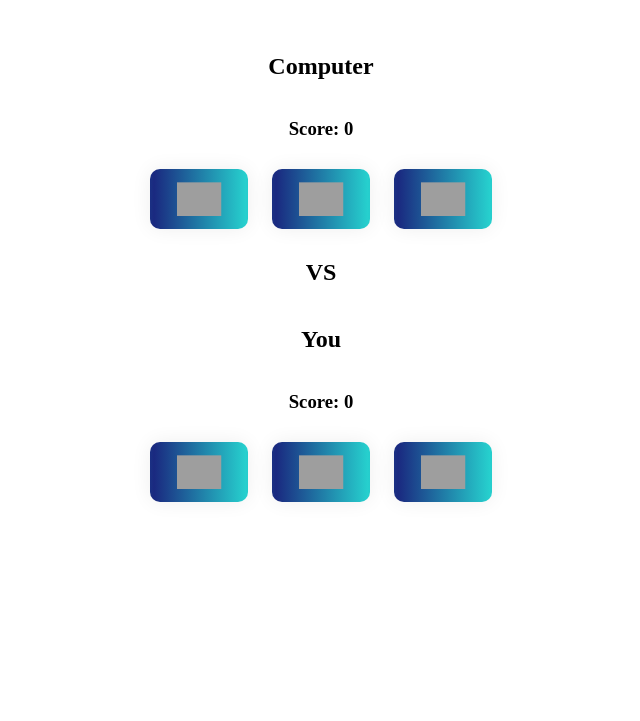
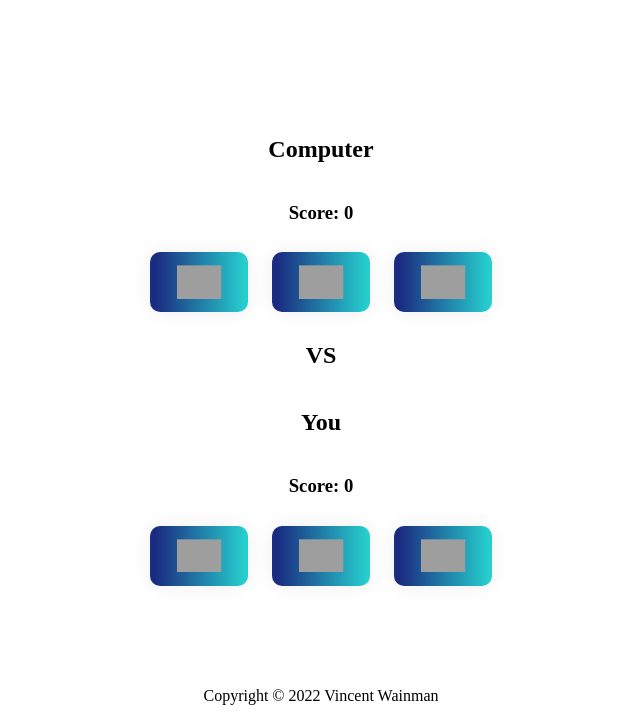
Before and after one commit to vwainman/rock_paper_scisors, a plain HTML site: page index.html in a window 1280 px wide. Shown: the part 87-808 px from the top of the page, without its empty margins (319-959 px from the left). Drawn offline with Linux system fonts and the light colour scheme; grey boxes are pictures that could not be loaded.

Commit message:
finish touches

```diff
--- a/index.html
+++ b/index.html
@@ -6,7 +6,7 @@
     <meta name="viewport" content="width=device-width, initial-scale=1.0">
     <meta name="description" content="">
     <link rel="stylesheet" type="text/css" href="styles.css">
-    <title>Document</title>
+    <title>Rock Paper Scissors</title>
 </head>
 
 <body>
@@ -39,6 +39,13 @@
         </div>
     </main>
     <footer>
+        <p>
+            Copyright ©
+            <script>
+                document.write(new Date().getFullYear())
+            </script>
+            Vincent Wainman
+        </p>
     </footer>
     <script src="rock_paper_scissors.js"></script>
 </body>
--- a/styles.css
+++ b/styles.css
@@ -1,12 +1,17 @@
+html,
 body {
-    height: 80vh;
+    height: 100%;
     text-align: center;
+}
+
+body {
+    display: flex;
+    flex-direction: column;
+    justify-content: space-between;
 }
 
 main {
     display: flex;
-    align-items: center;
-    justify-content: center;
     flex-direction: column;
     width: 100%;
 }
@@ -52,3 +57,7 @@ button>* {
 .player-selection>button {
     cursor: pointer;
 }
+
+footer {
+    flex-shrink: 0;
+}
```
